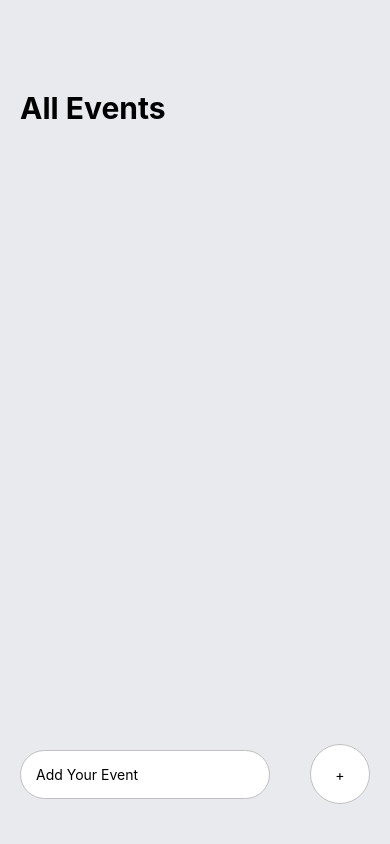
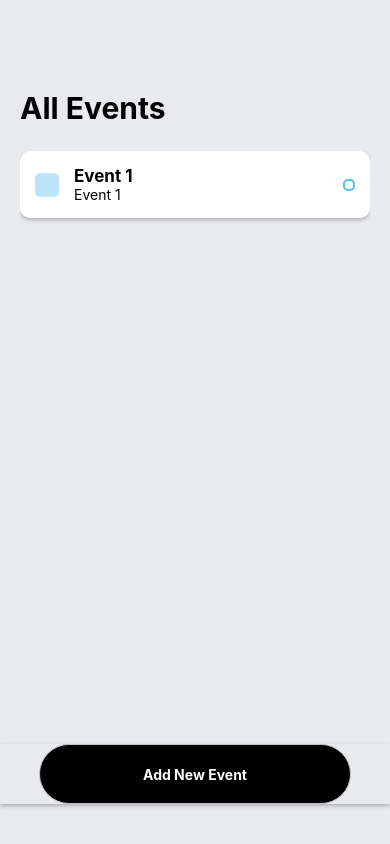
Before and after one commit to hunter007861/Event-App, a React Native app: screen / in a window 390 px wide. Built offline with nearby package versions, Linux system fonts and the light colour scheme.

Commit message:
add modal

```diff
--- a/App.js
+++ b/App.js
@@ -1,12 +1,16 @@
 import { useState } from 'react';
-import { Keyboard, KeyboardAvoidingView, Platform, ScrollView, StyleSheet, Text, TextInput, TouchableOpacity, View } from 'react-native';
+import { Alert, Keyboard, KeyboardAvoidingView, Modal, Platform, Pressable, ScrollView, StyleSheet, Text, TextInput, TouchableOpacity, View } from 'react-native';
 import Task from './components/Task';
+import DateTimePicker from '@react-native-community/datetimepicker';
 
 export default function App() {
-  const [task,setTask] = useState();
-  const [taskItems, setTaskItems] = useState([]);
-  const addTask = () =>{
-    setTaskItems([...taskItems,task])
+  const [task, setTask] = useState();
+  const [taskItems, setTaskItems] = useState(["Event 1"]);
+  const [modalVisible, setModalVisible] = useState(false);
+  const [date, setDate] = useState(new Date());
+
+  const addTask = () => {
+    setTaskItems([...taskItems, task])
     setTask("")
     Keyboard.dismiss();
   }
@@ -16,23 +20,55 @@ export default function App() {
         <Text style={styles.sectionTitle}>All Events</Text>
         <ScrollView style={styles.item}>
           {
-            taskItems.map((item,index)=>{
-              return(<Task key={index} text={item}/>)
+            taskItems.map((item, index) => {
+              return (<Task key={index} text={item} />)
             })
           }
         </ScrollView>
       </View>
-      <KeyboardAvoidingView
-        behavior={Platform.OS === 'ios' ? 'padding' : 'height'}
-        style={styles.writeTextWrapper}
+      <TouchableOpacity style={styles.AddWrapper} onPress={() => setModalVisible(!modalVisible)}>
+        <View style={styles.addText}>
+          <Text style={styles.textStyle}>Add New Event</Text>
+        </View>
+      </TouchableOpacity>
+      <Modal
+        animationType="slide"
+        transparent={true}
+        visible={modalVisible}
+        onRequestClose={() => {
+          Alert.alert("Modal has been closed.");
+          setModalVisible(!modalVisible);
+        }}
       >
-        <TextInput style={styles.input} placeholder={'Add Your Event'} value={task} onChangeText={e => setTask(e)}/>
-        <TouchableOpacity onPress={addTask}>
-          <View style={styles.addWrapper}>
-            <Text style={styles.addText}>+</Text>
+        <View style={styles.centeredView}>
+          <View style={styles.modalView}>
+            <Text style={styles.modalText}>Add New Event</Text>
+            <KeyboardAvoidingView
+              behavior={Platform.OS === 'ios' ? 'padding' : 'height'}
+              style={styles.writeTextWrapper}
+            >
+              <TextInput style={styles.input} placeholder={'Event Name'} onChangeText={e => setTask(e)} />
+              <TextInput style={styles.inputArea} placeholder={'Event Description'} numberOfLines={10} onChangeText={e => setTask(e)} />
+              <DateTimePicker mode="datetime" display='spinner' value={new Date()} />
+              <View style={styles.modalButtonContainer}>
+                <Pressable
+                  style={[styles.button, styles.buttonClose]}
+                  onPress={() => setModalVisible(!modalVisible)}
+                >
+                  <Text style={styles.textStyle}>Add</Text>
+                </Pressable>
+                <Pressable
+                  style={[styles.button, styles.buttonClose]}
+                  onPress={() => setModalVisible(!modalVisible)}
+                >
+                  <Text style={styles.textStyle}>Cancel</Text>
+                </Pressable>
+              </View>
+            </KeyboardAvoidingView>
           </View>
-        </TouchableOpacity>
-      </KeyboardAvoidingView>
+        </View>
+
+      </Modal>
     </View>
   );
 }
@@ -52,33 +88,104 @@ const styles = StyleSheet.create({
   },
   item: {
     marginTop: 25,
-    maxHeight:"85%"
+    maxHeight: "85%"
   },
-  writeTextWrapper: {
-    position:'absolute',
-    bottom:40,
-    width:'100%',
-    flexDirection:'row',
-    justifyContent:'space-around',
-    alignItems:'center'
+  AddWrapper: {
+    position: 'absolute',
+    bottom: 40,
+    width: '100%',
+    flexDirection: 'row',
+    justifyContent: 'space-around',
+    alignItems: 'center',
+    shadowColor: "#000",
+    shadowOffset: {
+      width: 0,
+      height: 2
+    },
+    shadowOpacity: 0.25,
+    shadowRadius: 4,
+    elevation: 5
   },
   input: {
-    padding:15,
-    width:250,
-    backgroundColor:'#fff',
-    borderRadius:60,
-    borderColor:'#c0c0c0',
-    borderWidth:1,
+    justifyContent: 'center',
+    padding: 15,
+    width: 310,
+    backgroundColor: '#fff',
+    borderRadius: 60,
+    borderColor: '#c0c0c0',
+    borderWidth: 1,
+    marginBottom: 10,
   },
-  addWrapper: {
-    width:60,
-    height:60,
-    backgroundColor:'#fff',
-    borderRadius:60,
-    borderColor:'#c0c0c0',
-    borderWidth:1,
+  inputArea: {
+    justifyContent: 'center',
+    padding: 15,
+    width: 310,
+    backgroundColor: '#fff',
+    borderRadius: 20,
+    borderColor: '#c0c0c0',
+    borderWidth: 1,
+    marginBottom: 10,
+    height: 100,
+    textAlign: 'top',
+  },
+  addText: {
+    width: "80%",
+    height: 60,
+    backgroundColor: '#000',
+    borderRadius: 60,
+    borderColor: '#c0c0c0',
+    borderWidth: 1,
+    justifyContent: 'center',
+    alignItems: 'center'
+  },
+  centeredView: {
+    flex: 1,
+    justifyContent: "center",
+    alignItems: "center",
+  },
+  modalView: {
+    margin: 20,
+    backgroundColor: "white",
+    borderRadius: 20,
+    padding: 35,
+    alignItems: "center",
+    justifyContent: "center",
+    shadowColor: "#000",
+    shadowOffset: {
+      width: 0,
+      height: 2
+    },
+    shadowOpacity: 0.25,
+    shadowRadius: 4,
+    elevation: 5
+  },
+  button: {
+    borderRadius: 20,
+    padding: 10,
+    elevation: 2,
+    width:150,
+    margin:5,
+  },
+  buttonOpen: {
+    backgroundColor: "#000",
+  },
+  buttonClose: {
+    backgroundColor: "#000",
+  },
+  textStyle: {
+    color: "white",
+    fontWeight: "bold",
+    textAlign: "center"
+  },
+  modalText: {
+    marginBottom: 15,
+    textAlign: "center",
+    fontWeight: "bold",
+    fontSize: 25
+  },
+  modalButtonContainer:{
+    flexDirection:"row",
     justifyContent:'center',
     alignItems:'center'
-  },
-  addText: {},
+  }
 });
--- a/components/Task.js
+++ b/components/Task.js
@@ -1,5 +1,5 @@
 import React from "react";
-import { View, Text, StyleSheet, Touchable, TouchableOpacity } from "react-native";
+import { View, Text, StyleSheet, TouchableOpacity } from "react-native";
 
 const Task = ({ text }) => {
     return (
@@ -25,7 +25,15 @@ const styles = StyleSheet.create({
         flexDirection: 'row',
         alignItems: "center",
         justifyContent: "space-between",
-        marginBottom: 15
+        marginBottom: 15,
+        shadowColor: "#000",
+        shadowOffset: {
+          width: 0,
+          height: 2
+        },
+        shadowOpacity: 0.25,
+        shadowRadius: 4,
+        elevation: 5
     },
     itemLeft: {
         flexDirection: "row",
```
Also changed, not shown: package.json (+4 -3 lines), 1 other file (tests, documents, lock files or other folders).
